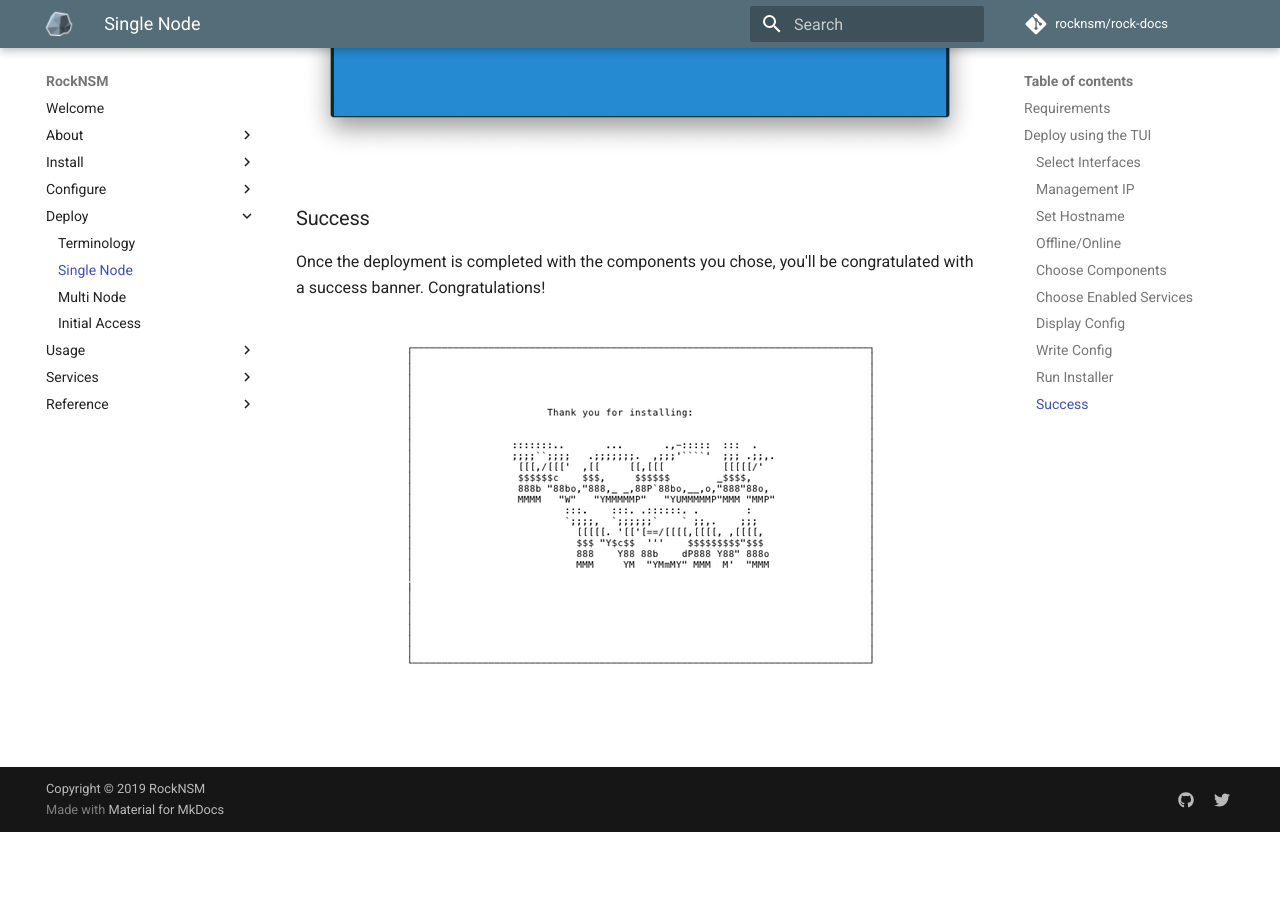
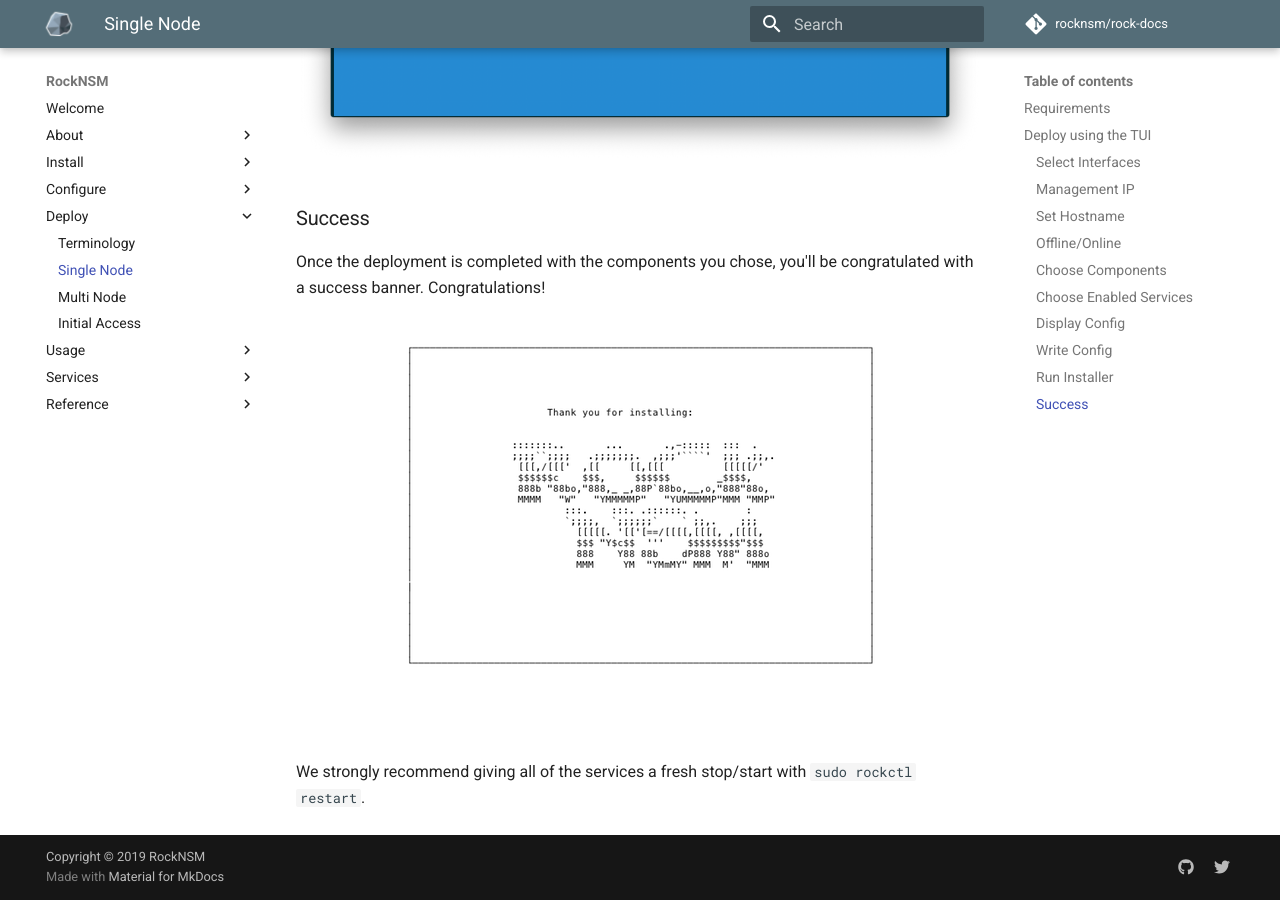
Before and after one commit to rocknsm/rock-docs, an MkDocs documentation site: the page built from docs/deploy/single-node.md, in a window 1280 px wide and 900 px high, scrolled down 7050 px. Built offline with MkDocs 1.6.1 and Material for MkDocs 9.7.7, drawn with Linux system fonts in a browser that asks for light colours; comment, search, counter and statistics services are not loaded; before the commit the page ends 7882 px from its top, so only the background shows below that.

Commit message:
added a rockctl restart recommendation after deploy

```diff
--- a/docs/deploy/single-node.md
+++ b/docs/deploy/single-node.md
@@ -140,3 +140,5 @@
 </p>
 <br>
 <br>
+
+We strongly recommend giving all of the services a fresh stop/start with `sudo rockctl restart`.
```
